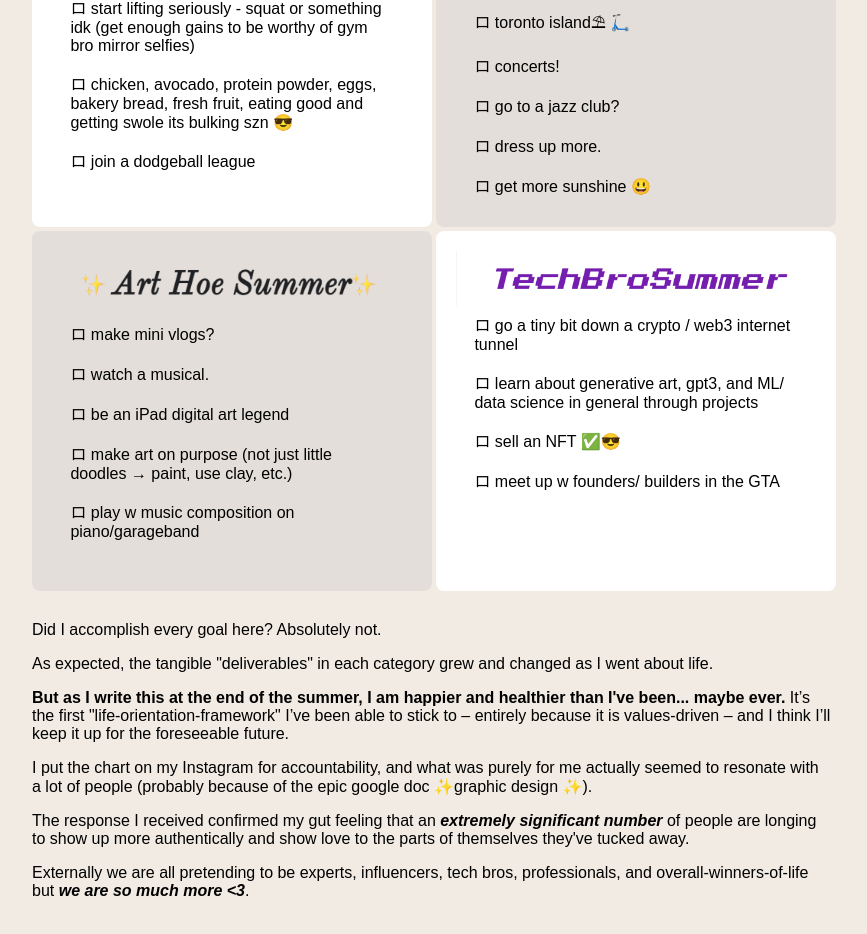
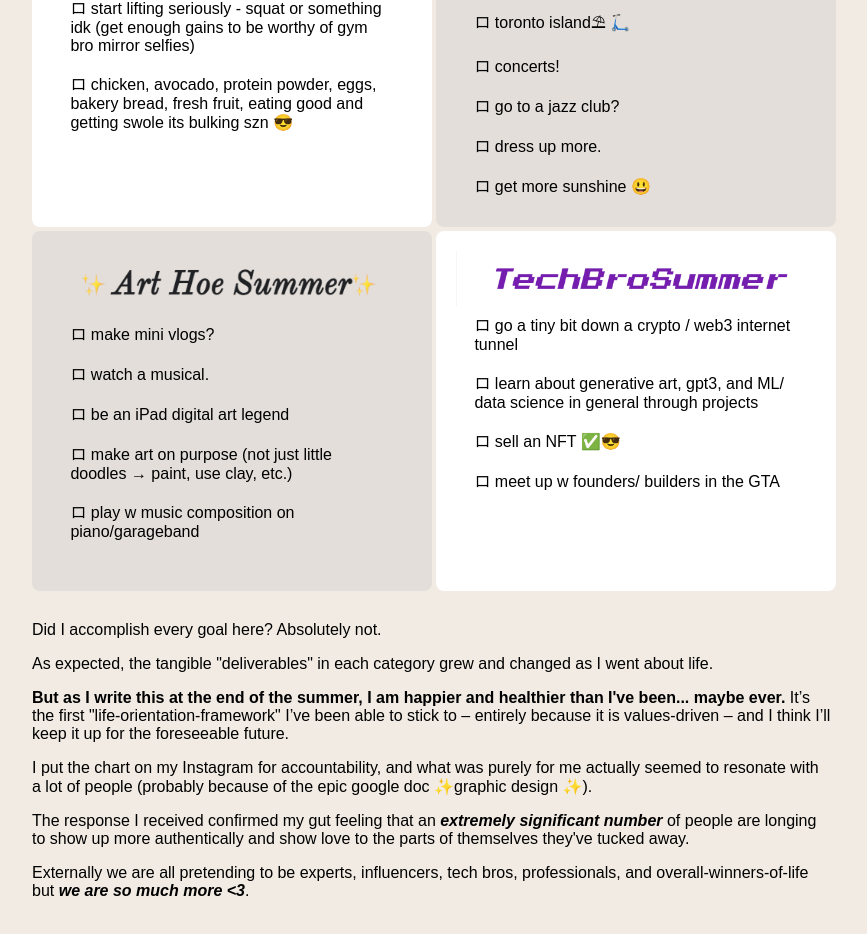
Before and after one commit to jocelynemurphy/jocelynemurphy.github.io, a Next.js app: page /whyidowhatido in a window 1280 px wide. Shown: the part 9252-10186 px from the top of the page, without its empty margins (208-1075 px from the left). Built offline with nearby package versions, Linux system fonts and the light colour scheme.

Commit message:
fix: remove dodgeball as a life aspiration

```diff
--- a/pages/whyidowhatido.mdx
+++ b/pages/whyidowhatido.mdx
@@ -265,8 +265,6 @@ With a big move to a new city, I thought a lot about what values I wanted to dri
         ロ start lifting seriously - squat or something idk (get enough gains to be worthy of gym bro mirror selfies)
 
         ロ chicken, avocado, protein powder, eggs, bakery bread, fresh fruit, eating good and getting swole its bulking szn 😎
-
-        ロ join a dodgeball league
     </Text>
 
 
```
